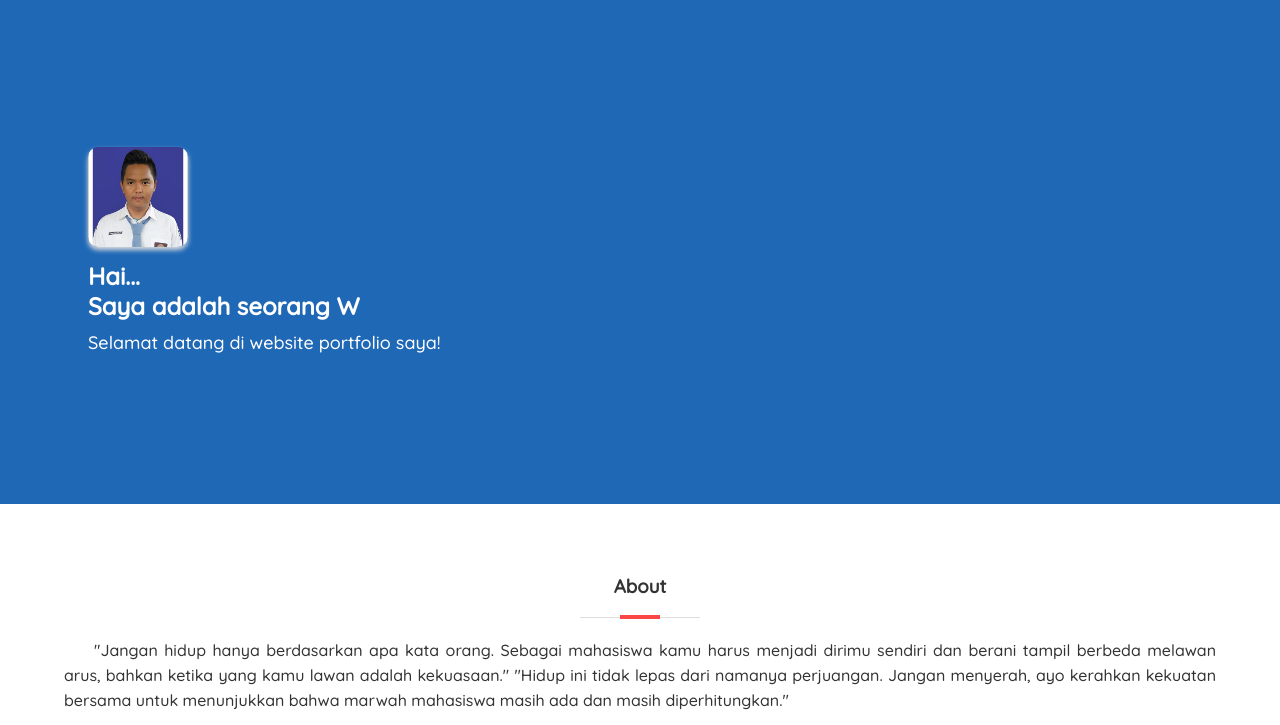
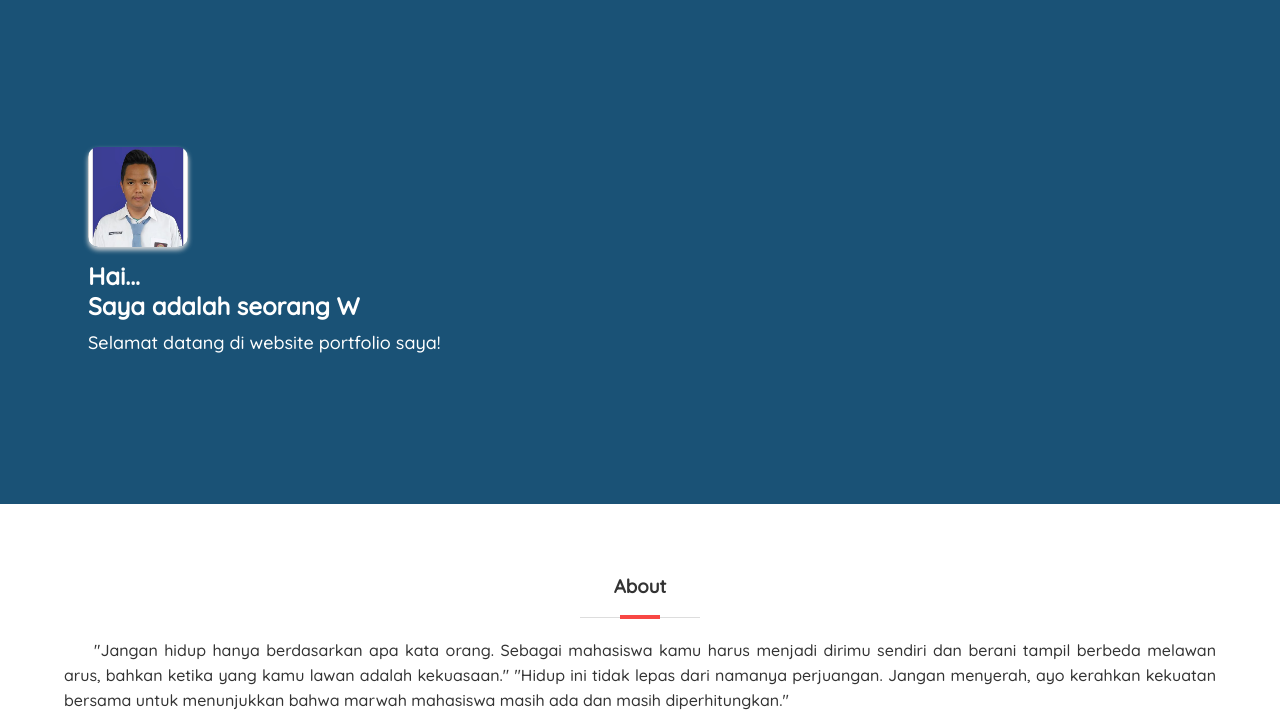
Before and after one commit to Triwans/Triwans.github.io, a plain HTML site: page index.html in a window 1280 px wide. Shown: the part 73-798 px from the top of the page. Drawn offline with Linux system fonts and the light colour scheme.

Commit message:
Update style.css

```diff
--- a/css/style.css
+++ b/css/style.css
@@ -80,7 +80,7 @@ a {
 	left: 0;
 }
 .banner {
-	background-color: #1F68B6;
+	background-color: #1A5276;
 	padding:150px 0;
 }
 section {
```
